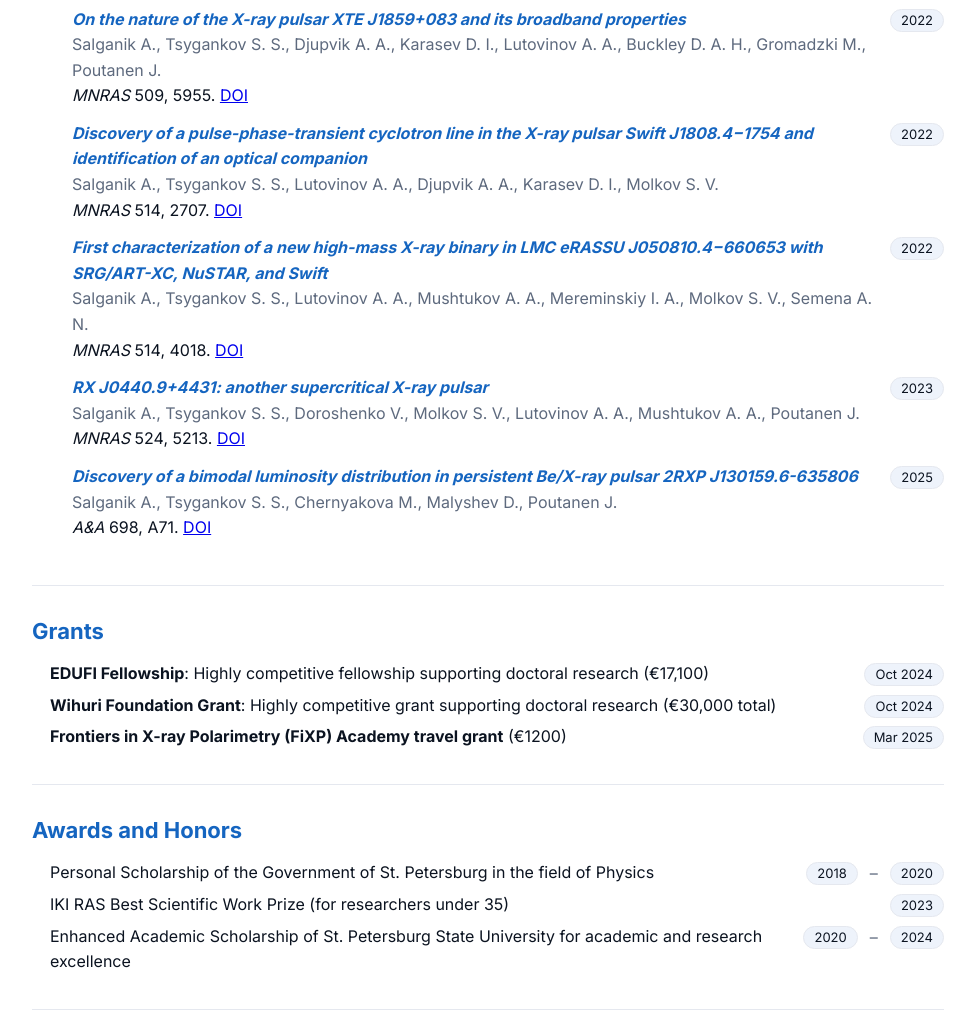
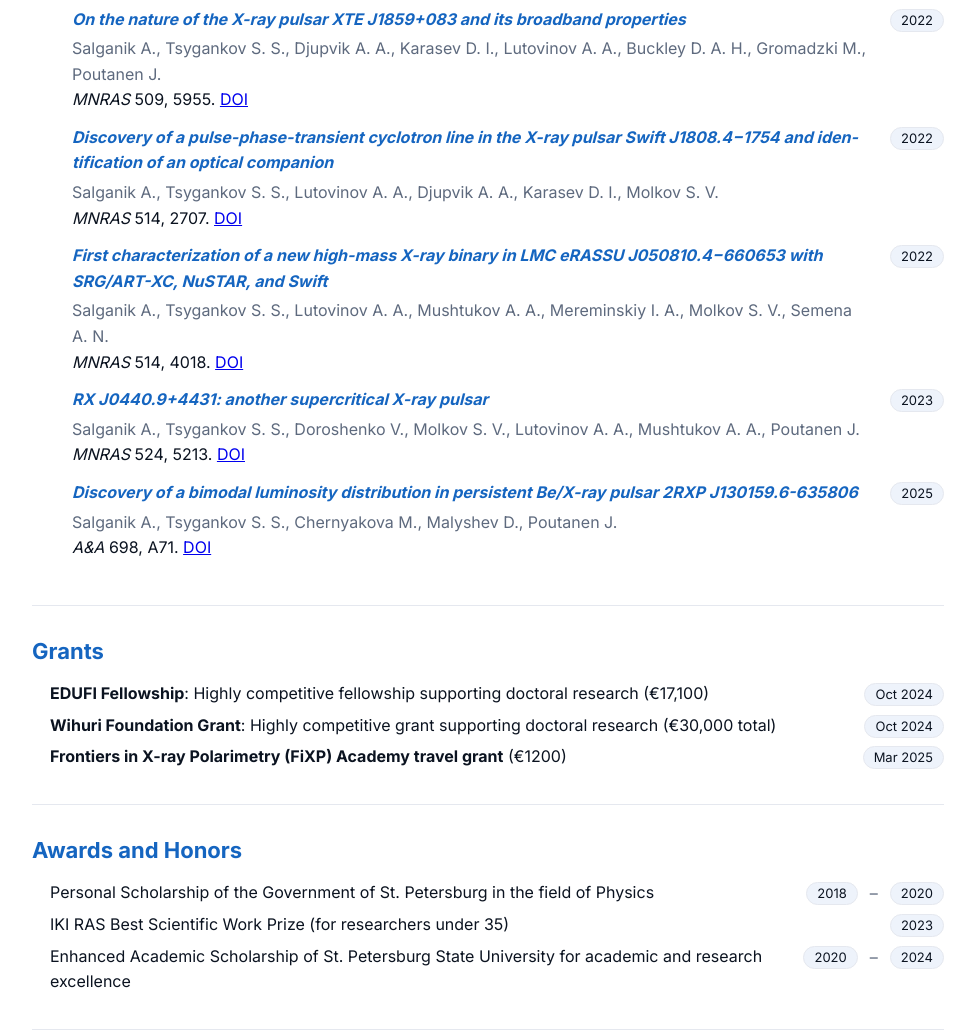
Before and after one commit to alsalganik/alsalganik.github.io, a plain HTML site: page index.html in a window 1280 px wide. Shown: the part 1560-2593 px from the top of the page, without its empty margins (152-1127 px from the left). Drawn offline with Linux system fonts and the light colour scheme.

Commit message:
Update index.html

```diff
--- a/index.html
+++ b/index.html
@@ -199,6 +199,25 @@
 
     /* Make all muted date text consistent (we now rely on badges for color) */
     .muted time{ color:inherit }
+    .item-main, .pub li b, .pub li span, .list-row .item-main {
+      overflow-wrap: break-word;   /* modern */
+      word-wrap: break-word;       /* legacy */
+      hyphens: auto;               /* allow hyphenation if locale supports */
+    }
+
+    /* Optional: make <b> titles block-level so they wrap nicely */
+    .pub li b {
+      display: inline-block;
+      margin-bottom: 4px;
+    }
+
+    /* Add some spacing between title and meta (dates) in pub/talks */
+    .list-row {
+      align-items: flex-start;
+    }
+    .list-row .item-meta {
+      margin-left: 12px;
+    }
   </style>
 
   <!-- Person structured data -->
```
